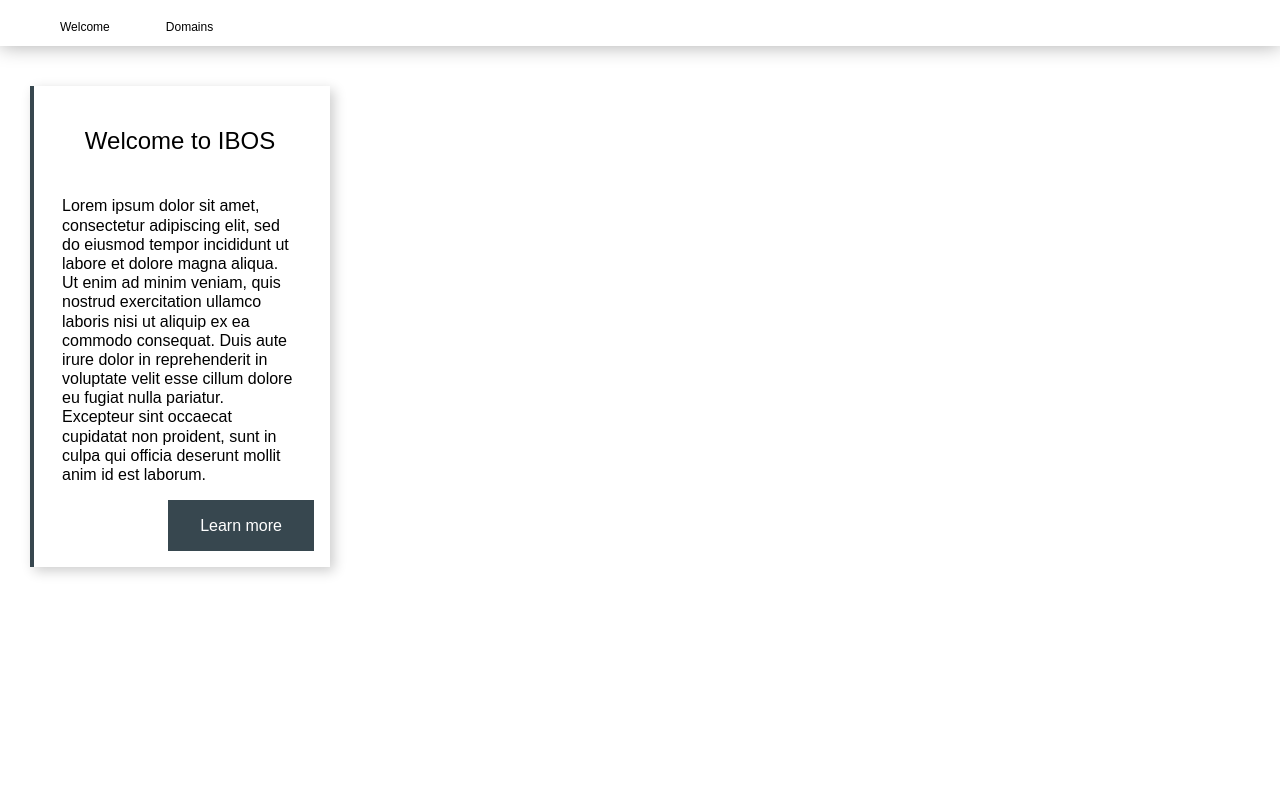
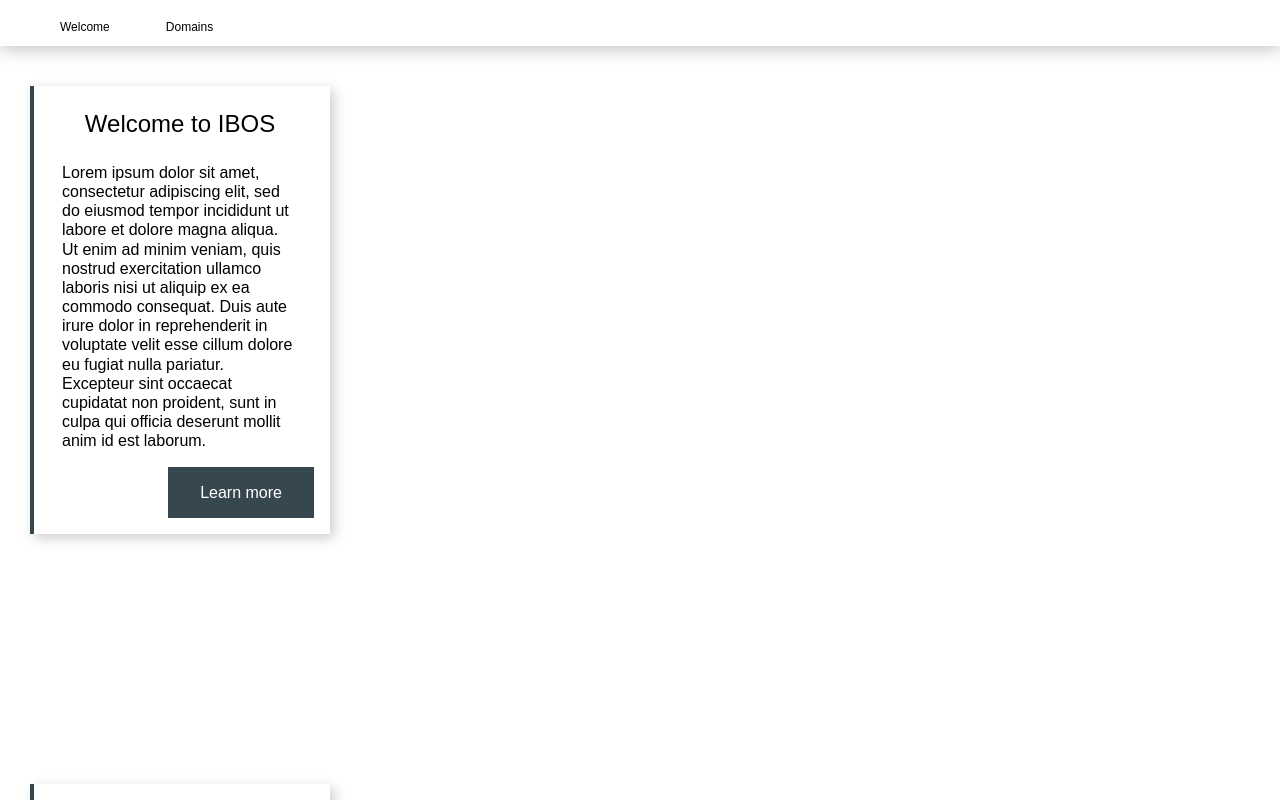
Before and after one commit to fromITzerotoIThero/IBOS, a React (Create React App) app: page / in a window 1280 px wide. Shown: the top 800 px of the page. Built offline with nearby package versions, Linux system fonts and the light colour scheme; no server answers; the database is empty; the HTML template or start-up script is replaced by a standard one.

Commit message:
Cosmetic changes to the title padding

```diff
--- a/src/components/BasicCard/BasicCard.module.css
+++ b/src/components/BasicCard/BasicCard.module.css
@@ -8,7 +8,7 @@
 
 .title {
     font-size: 24px;
-    padding: 1.7em 2em;
+    padding: 1em 2em;
     text-align: center;
 }
 
```
